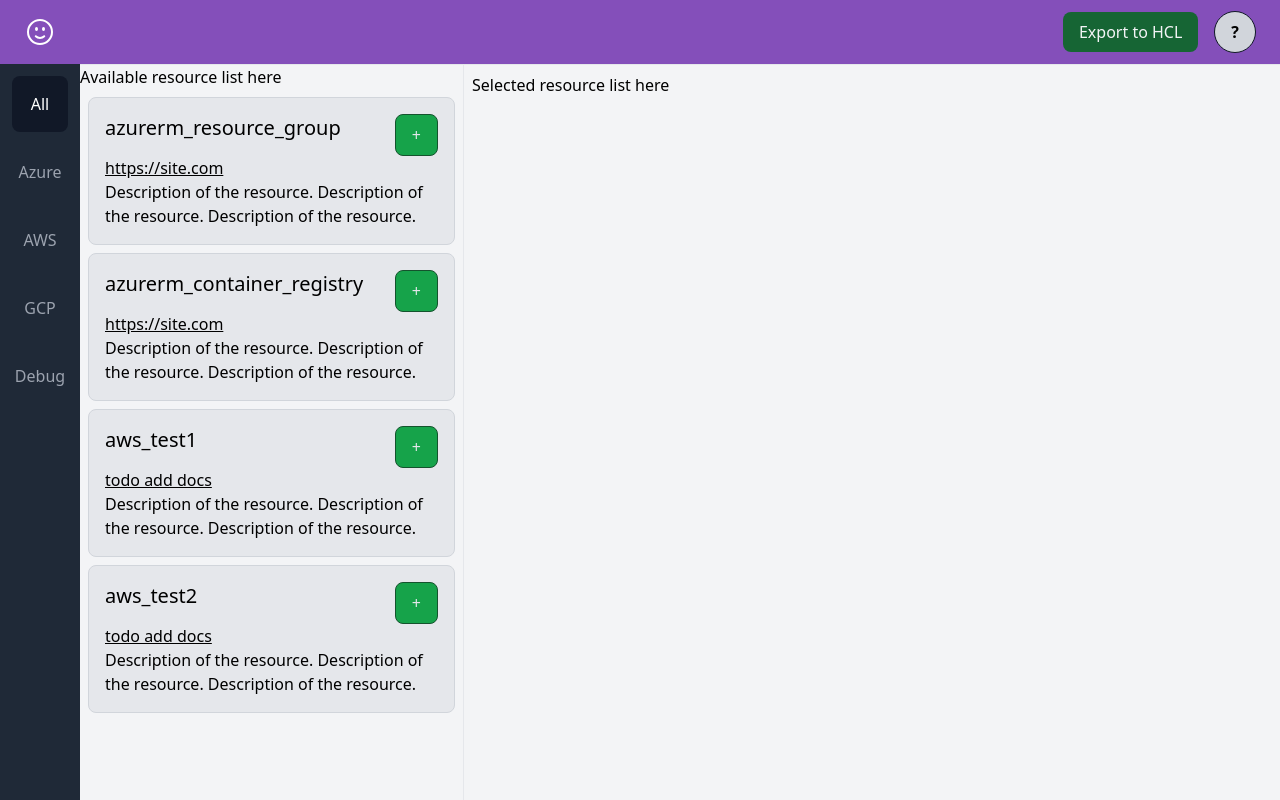
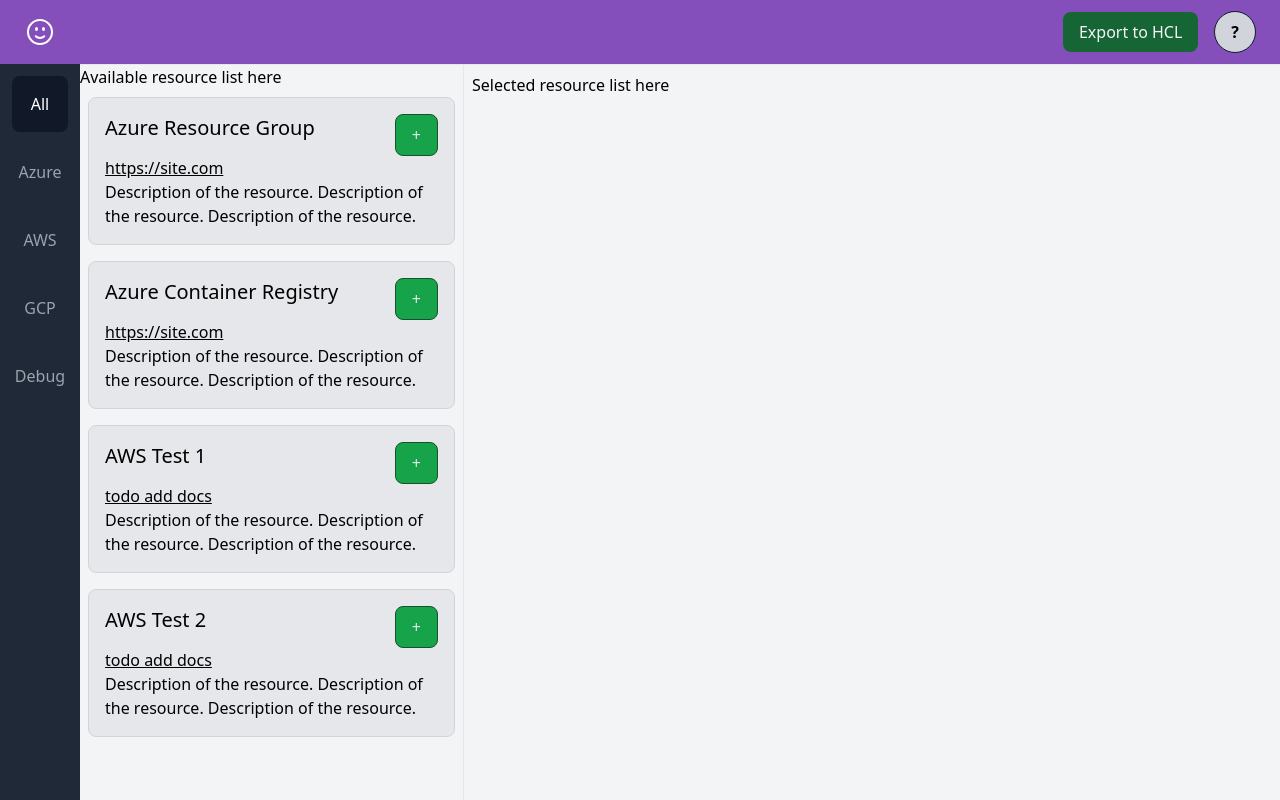
Before and after one commit to Bailey-1/FYP-TerraFormer, a React (Create React App) app in the folder client/: page / in a window 1280 px wide. Built offline with nearby package versions, Linux system fonts and the light colour scheme.

Commit message:
Add simple validation

```diff
--- /dev/null
+++ b/client/src/const.ts
@@ -0,0 +1,8 @@
+const k = {
+    providers: {
+        azure: 'azure',
+        aws: 'aws',
+    },
+};
+
+export default k;
--- a/client/src/features/ResourceList/ResourceList.tsx
+++ b/client/src/features/ResourceList/ResourceList.tsx
@@ -1,23 +1,12 @@
-import { resources } from '../../resources/TestComponent';
 import ResourceElement from './components/ResourceElement';
 import { useDispatch, useSelector } from 'react-redux';
 import { RootState } from '../../store/store';
 import { addResource } from '../ResourceSlice';
 import ResourceLookup from '../../resources/ResourceLookup';
+import resourceLookup from '../../resources/ResourceLookup';
+import { IResourceKey } from '../../interfaces/IResourceObject';
 
 const ResourceList = ({ filter }: { filter: string | null }) => {
-    const resourceList: { name: string; docs: string }[] = [];
-
-    Object.keys(resources).forEach((key) => {
-        const resource = resources[key as keyof typeof resources];
-
-        if (filter && resource.provider !== filter && filter !== 'all') {
-            return;
-        }
-
-        resourceList.push(resource);
-    });
-
     const dispatch = useDispatch();
 
     const resource = useSelector(
@@ -25,8 +14,10 @@
     );
 
     return (
-        <div>
-            {resourceList.map((x) => (
+        <>
+            {resourceLookup
+                .filter((x) => filter === 'all' || filter === x.provider)
+                .map((x) => (
                     <ResourceElement
                         resource={x}
                         key={x.name}
@@ -35,13 +26,15 @@
                                 addResource({
                                     id: resource.length,
                                     type: x.name,
+                                    valid: false,
                                     keys:
                                         ResourceLookup.find(
                                             (y) => y.name === x.name,
-                                    )?.keys.map((key) => {
+                                        )?.keys.map((key: IResourceKey) => {
                                             return {
                                                 name: key.name,
                                                 value: key.value,
+                                                valid: false,
                                             };
                                         }) || [],
                                 }),
@@ -49,7 +42,7 @@
                         }}
                     />
                 ))}
-        </div>
+        </>
     );
 };
 
--- a/client/src/features/ResourceList/components/ResourceElement.tsx
+++ b/client/src/features/ResourceList/components/ResourceElement.tsx
@@ -1,16 +1,18 @@
 // TODO: Make this resource collapsable to hide details
+import { IResourceObject } from '../../../interfaces/IResourceObject';
+
 const ResourceElement = ({
     resource,
     addResource,
 }: {
-    resource: { name: string; docs: string };
+    resource: IResourceObject;
     addResource: () => void;
 }) => {
     return (
         <div className="flex flex-row bg-gray-200 m-2 rounded-lg hover:bg-gray-300 border border-gray-300 hover:border-gray-400">
             <div className="p-2 m-2 grow">
                 <div className="flex justify-between">
-                    <h3 className="text-xl">{resource.name}</h3>
+                    <h3 className="text-xl">{resource.display_name}</h3>
                     <button
                         className="bg-green-600 p-2 px-4 text-gray-200 rounded-lg border border-green-900 hover:bg-green-700"
                         onClick={addResource}
--- a/client/src/features/ResourceSlice.ts
+++ b/client/src/features/ResourceSlice.ts
@@ -21,7 +21,12 @@
         },
         updateResourceKey: (
             state,
-            action: PayloadAction<{ id: number; key: string; value: string }>,
+            action: PayloadAction<{
+                id: number;
+                key: string;
+                value: string;
+                valid: boolean;
+            }>,
         ) => {
             const resource = state.resources.find(
                 (x) => x.id === action.payload.id,
@@ -38,10 +43,13 @@
 
             if (existingEl) {
                 existingEl.value = action.payload.value;
+                existingEl.valid = action.payload.valid;
             } else {
                 resource.keys.push({
                     name: action.payload.key,
                     value: action.payload.value,
+                    valid: false,
+                    // touched: false,
                 });
             }
         },
--- a/client/src/features/SelectedResources/SelectedResources.tsx
+++ b/client/src/features/SelectedResources/SelectedResources.tsx
@@ -10,11 +10,11 @@
     );
 
     return (
-        <div>
+        <>
             {resource.map((x) => (
                 <ResourceForm key={x.id} resource={x} />
             ))}
-        </div>
+        </>
     );
 };
 
--- a/client/src/resources/ResourceLookup.ts
+++ b/client/src/resources/ResourceLookup.ts
@@ -1,7 +1,11 @@
+import k from '../const';
+import { IResourceObject } from '../interfaces/IResourceObject';
+
 const ResourceLookup: IResourceObject[] = [
     {
         name: 'azurerm_resource_group',
-        provider: 'azure',
+        display_name: 'Azure Resource Group',
+        provider: k.providers.azure,
         docs: 'https://site.com',
         validation: function () {
             return !!this.docs;
@@ -14,6 +18,7 @@
                 validation: (value: string): boolean => {
                     return value.includes('a');
                 },
+                validation_message: 'Must include the letter a',
             },
             {
                 name: 'keyname2',
@@ -22,12 +27,14 @@
                 validation: (value: string): boolean => {
                     return value.includes('b');
                 },
+                validation_message: 'Must include the letter b',
             },
         ],
     },
     {
         name: 'azurerm_container_registry',
-        provider: 'azure',
+        display_name: 'Azure Container Registry',
+        provider: k.providers.azure,
         docs: 'https://site.com',
         validation: function () {
             return !!this.docs;
@@ -40,6 +47,7 @@
                 validation: (value: string): boolean => {
                     return value.includes('a');
                 },
+                validation_message: '',
             },
             {
                 name: 'keyname2',
@@ -48,19 +56,22 @@
                 validation: (value: string): boolean => {
                     return value.includes('b');
                 },
+                validation_message: '',
             },
         ],
     },
     {
         name: 'aws_test1',
-        provider: 'aws',
+        display_name: 'AWS Test 1',
+        provider: k.providers.aws,
         docs: 'todo add docs',
         validation: () => true,
         keys: [],
     },
     {
         name: 'aws_test2',
-        provider: 'aws',
+        display_name: 'AWS Test 2',
+        provider: k.providers.aws,
         docs: 'todo add docs',
         validation: () => true,
         keys: [],
--- a/client/src/resources/TestComponent.tsx
+++ b/client/src/resources/TestComponent.tsx
@@ -1,113 +1,113 @@
 // Resource test
 
-import { useDispatch, useSelector } from 'react-redux';
-import { RootState } from '../store/store';
-import { updateResourceKey } from '../features/ResourceSlice';
-
-const InputComponent = ({
-    resource,
-    onChange,
-    value,
-}: {
-    resource: { name: string; value: string };
-    onChange: (value: string) => void;
-    value: string;
-}) => {
-    return (
-        <div>
-            <p>{resource.name}</p>
-            <input
-                value={value}
-                onChange={(event) => onChange(event.target.value)}
-            />
-        </div>
-    );
-};
-
-// Shared lookup objects for each type of resource - includes validation requirements and info
-export const resources = {
-    azurerm_resource_group: {
-        name: 'azurerm_resource_group',
-        provider: 'azure',
-        docs: 'https://site.com',
-        validation: function () {
-            return !!this.docs;
-        },
-        keys: [
-            {
-                name: 'keyname',
-                type: 'string',
-                value: '',
-                validation: (value: string): boolean => {
-                    return value.includes('a');
-                },
-            },
-            {
-                name: 'keyname2',
-                type: 'string',
-                value: '',
-                validation: (value: string): boolean => {
-                    return value.includes('b');
-                },
-            },
-        ],
-    },
-    azurerm_container_registry: {
-        name: 'azurerm_container_registry',
-        provider: 'azure',
-        docs: 'https://site.com',
-        validation: function () {
-            return !!this.docs;
-        },
-        keys: [
-            {
-                name: 'resource group',
-                type: 'dropdown',
-                value: '',
-                validation: (value: string): boolean => {
-                    return value.includes('a');
-                },
-            },
-            {
-                name: 'keyname2',
-                type: 'string',
-                value: '',
-                validation: (value: string): boolean => {
-                    return value.includes('b');
-                },
-            },
-        ],
-    },
-    aws_test1: {
-        name: 'aws_test1',
-        provider: 'aws',
-        docs: 'todo add docs',
-        keys: [],
-    },
-    aws_test2: {
-        name: 'aws_test2',
-        provider: 'aws',
-        docs: 'todo add docs',
-        keys: [],
-    },
-};
-
-const TestComponent = ({
-    resourceDetails,
-}: {
-    resourceDetails: {
-        id: number;
-        type: string;
-        keys: { name: string; value: string }[];
-    };
-}) => {
-    const resource = resources[resourceDetails.type as keyof typeof resources];
-
-    const dispatch = useDispatch();
-
-    const resourcesArray = useSelector(
-        (state: RootState) => state.resources.resources,
-    );
+// import { useDispatch, useSelector } from 'react-redux';
+// import { RootState } from '../store/store';
+// import { updateResourceKey } from '../features/ResourceSlice';
+//
+// const InputComponent = ({
+//     resource,
+//     onChange,
+//     value,
+// }: {
+//     resource: { name: string; value: string };
+//     onChange: (value: string) => void;
+//     value: string;
+// }) => {
+//     return (
+//         <div>
+//             <p>{resource.name}</p>
+//             <input
+//                 value={value}
+//                 onChange={(event) => onChange(event.target.value)}
+//             />
+//         </div>
+//     );
+// };
+//
+// // Shared lookup objects for each type of resource - includes validation requirements and info
+// export const resources = {
+//     azurerm_resource_group: {
+//         name: 'azurerm_resource_group',
+//         provider: 'azure',
+//         docs: 'https://site.com',
+//         validation: function () {
+//             return !!this.docs;
+//         },
+//         keys: [
+//             {
+//                 name: 'keyname',
+//                 type: 'string',
+//                 value: '',
+//                 validation: (value: string): boolean => {
+//                     return value.includes('a');
+//                 },
+//             },
+//             {
+//                 name: 'keyname2',
+//                 type: 'string',
+//                 value: '',
+//                 validation: (value: string): boolean => {
+//                     return value.includes('b');
+//                 },
+//             },
+//         ],
+//     },
+//     azurerm_container_registry: {
+//         name: 'azurerm_container_registry',
+//         provider: 'azure',
+//         docs: 'https://site.com',
+//         validation: function () {
+//             return !!this.docs;
+//         },
+//         keys: [
+//             {
+//                 name: 'resource group',
+//                 type: 'dropdown',
+//                 value: '',
+//                 validation: (value: string): boolean => {
+//                     return value.includes('a');
+//                 },
+//             },
+//             {
+//                 name: 'keyname2',
+//                 type: 'string',
+//                 value: '',
+//                 validation: (value: string): boolean => {
+//                     return value.includes('b');
+//                 },
+//             },
+//         ],
+//     },
+//     aws_test1: {
+//         name: 'aws_test1',
+//         provider: 'aws',
+//         docs: 'todo add docs',
+//         keys: [],
+//     },
+//     aws_test2: {
+//         name: 'aws_test2',
+//         provider: 'aws',
+//         docs: 'todo add docs',
+//         keys: [],
+//     },
+// };
+//
+// const TestComponent = ({
+//     resourceDetails,
+// }: {
+//     resourceDetails: {
+//         id: number;
+//         type: string;
+//         keys: { name: string; value: string }[];
+//     };
+// }) => {
+//     const resource = resources[resourceDetails.type as keyof typeof resources];
+//
+//     const dispatch = useDispatch();
+//
+//     const resourcesArray = useSelector(
+//         (state: RootState) => state.resources.resources,
+//     );
 
 // const [values, setValues] = useState(
 //     resource.keys.map((x) => {
@@ -119,38 +119,38 @@
 //     }),
 // );
 
-    const updateKey = (name: string, value: string) => {
-        dispatch(
-            updateResourceKey({
-                id: resourceDetails.id,
-                key: name,
-                value,
-            }),
-        );
-    };
-
-    return (
-        <>
-            <h1>{'state name: ' + resource.name}</h1>
-            <p>{'state docs: ' + resource.docs}</p>
-            <div>
-                {resource.keys.map((x) => (
-                    <InputComponent
-                        resource={x}
-                        value={
-                            resourceDetails.keys.find((y) => y.name === x.name)
-                                ?.value || ''
-                        }
-                        onChange={(value) => {
-                            updateKey(x.name, value);
-                        }}
-                        key={x.name}
-                    />
-                ))}
-            </div>
-            {/*<div>{JSON.stringify(values)}</div>*/}
-        </>
-    );
-};
-
-export default TestComponent;
+//     const updateKey = (name: string, value: string) => {
+//         dispatch(
+//             updateResourceKey({
+//                 id: resourceDetails.id,
+//                 key: name,
+//                 value,
+//             }),
+//         );
+//     };
+//
+//     return (
+//         <>
+//             <h1>{'state name: ' + resource.name}</h1>
+//             <p>{'state docs: ' + resource.docs}</p>
+//             <div>
+//                 {resource.keys.map((x) => (
+//                     <InputComponent
+//                         resource={x}
+//                         value={
+//                             resourceDetails.keys.find((y) => y.name === x.name)
+//                                 ?.value || ''
+//                         }
+//                         onChange={(value) => {
+//                             updateKey(x.name, value);
+//                         }}
+//                         key={x.name}
+//                     />
+//                 ))}
+//             </div>
+//             {/*<div>{JSON.stringify(values)}</div>*/}
+//         </>
+//     );
+// };
+//
+// export default TestComponent;
```
Also changed, not shown: client/src/features/SelectedResources/components/ResourceForm.tsx (+16 -26 lines), client/src/features/SelectedResources/components/ResourceFormInput.tsx (added, +63 -0 lines), client/src/interfaces/IResourceObject.ts (+11 -7 lines), client/src/interfaces/IResourceState.ts (+9 -1 lines), client/src/style.css (+34 -0 lines), 1 other file (tests, documents, lock files or other folders). Lines whose indentation alone changed are shown as unchanged.
